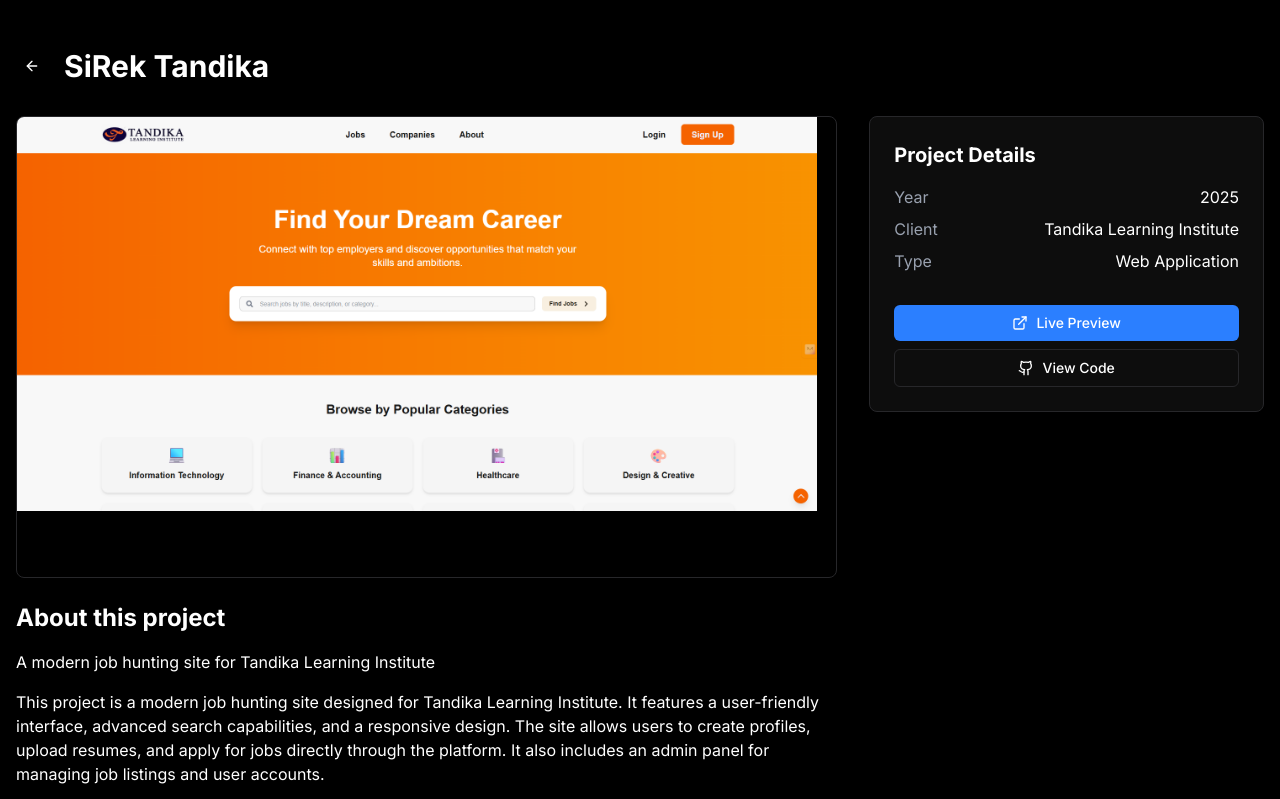
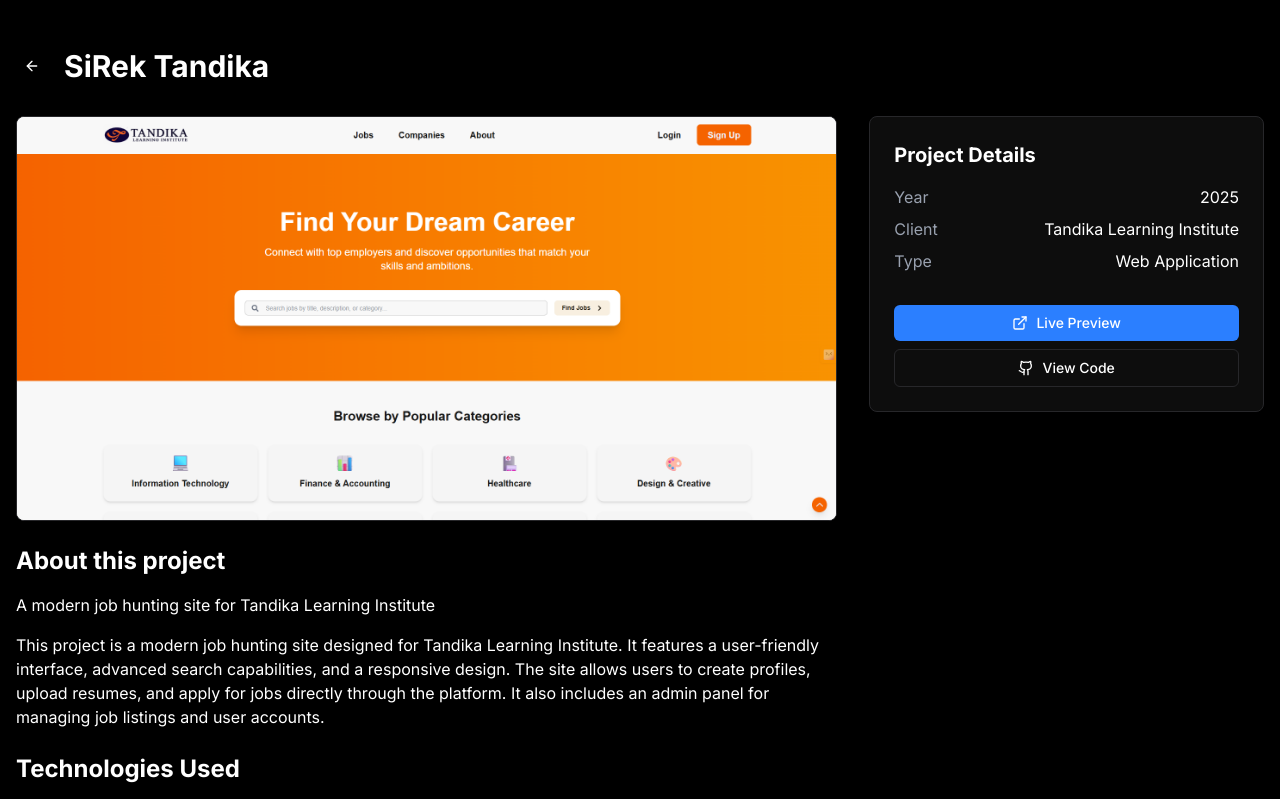
Before and after one commit to MikhailJBS/portfolio, a Next.js app: page /projects/sirek in a window 1280 px wide. Shown: the top 799 px of the page. Built offline with nearby package versions, Linux system fonts and the light colour scheme.

Commit message:
feat: fixed images

```diff
--- a/src/app/projects/[slug]/page.tsx
+++ b/src/app/projects/[slug]/page.tsx
@@ -1,5 +1,6 @@
 import Image from "next/image"
 import Link from "next/link"
+import placeholder from "../../../../public/assets/placeholder.png"
 import { notFound } from "next/navigation"
 import { ArrowLeft, ExternalLink, Github } from "lucide-react"
 import { projects } from "@/lib/projects"
@@ -33,13 +34,13 @@ export default function ProjectPage({ params }: { readonly params: { readonly sl
 
         <div className="grid md:grid-cols-3 gap-8">
           <div className="md:col-span-2 space-y-6">
-            <div className="aspect-video relative rounded-lg overflow-hidden border border-white/10">
+            <div className="relative w-full rounded-lg overflow-hidden border border-white/10 bg-white">
               <Image
-                src={project.image || "/placeholder.svg?height=600&width=800"}
+                src={project.image || placeholder}
                 alt={project.title}
                 width={800}
                 height={600}
-                className="object-cover"
+                className="w-full h-auto object-contain"
               />
             </div>
             <div className="space-y-4">
--- a/src/lib/projects.ts
+++ b/src/lib/projects.ts
@@ -3,7 +3,7 @@ import sirek from "../../public/assets/sirek.png"
 import fontana from "../../public/assets/fontana-web.jpg"
 import bujaopedia from "../../public/assets/bujaopedia.png"
 import apapmedika from "../../public/assets/apapmedika.png"
-import no_bs from "../../public/assets/no_bs.png"
+import placeholder from "../../public/assets/placeholder.png"
 import fontanaMobile from "../../public/assets/fontana-mobile.png"
 import type { StaticImageData } from "next/image"
 
@@ -75,7 +75,7 @@ export const projects: Project[] = [
     description: "A Simple chat application with no bs",
     longDescription:
       "This project is a simple chat application designed to provide a no-frills messaging experience. It features real-time messaging, user authentication, and a clean interface. The app is built with a focus on performance and ease of use, making it ideal for quick conversations without unnecessary distractions. It includes features like direct messaging, group chats, and access to some LLM Models.",
-    image: "/placeholder.svg?height=600&width=800",
+    image: placeholder,
     technologies: ["React JS", "Tailwind CSS", "Express JS", "Socket.IO", "MongoDB", "OpenRouter API", "Cloudinary"],
     year: 2025,
     client: "Personal Project",
```
Also changed, not shown: public/assets/placeholder.png (added).
